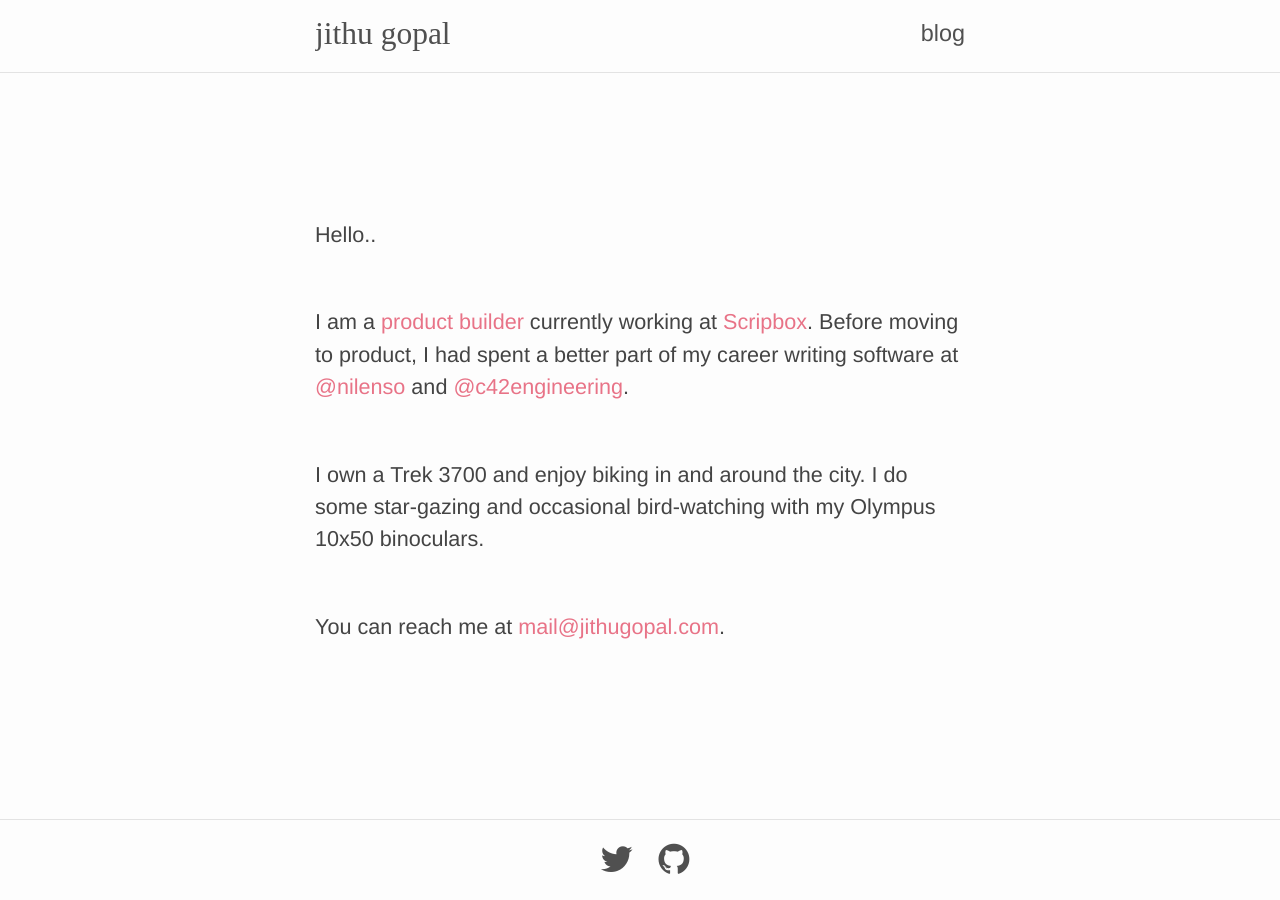
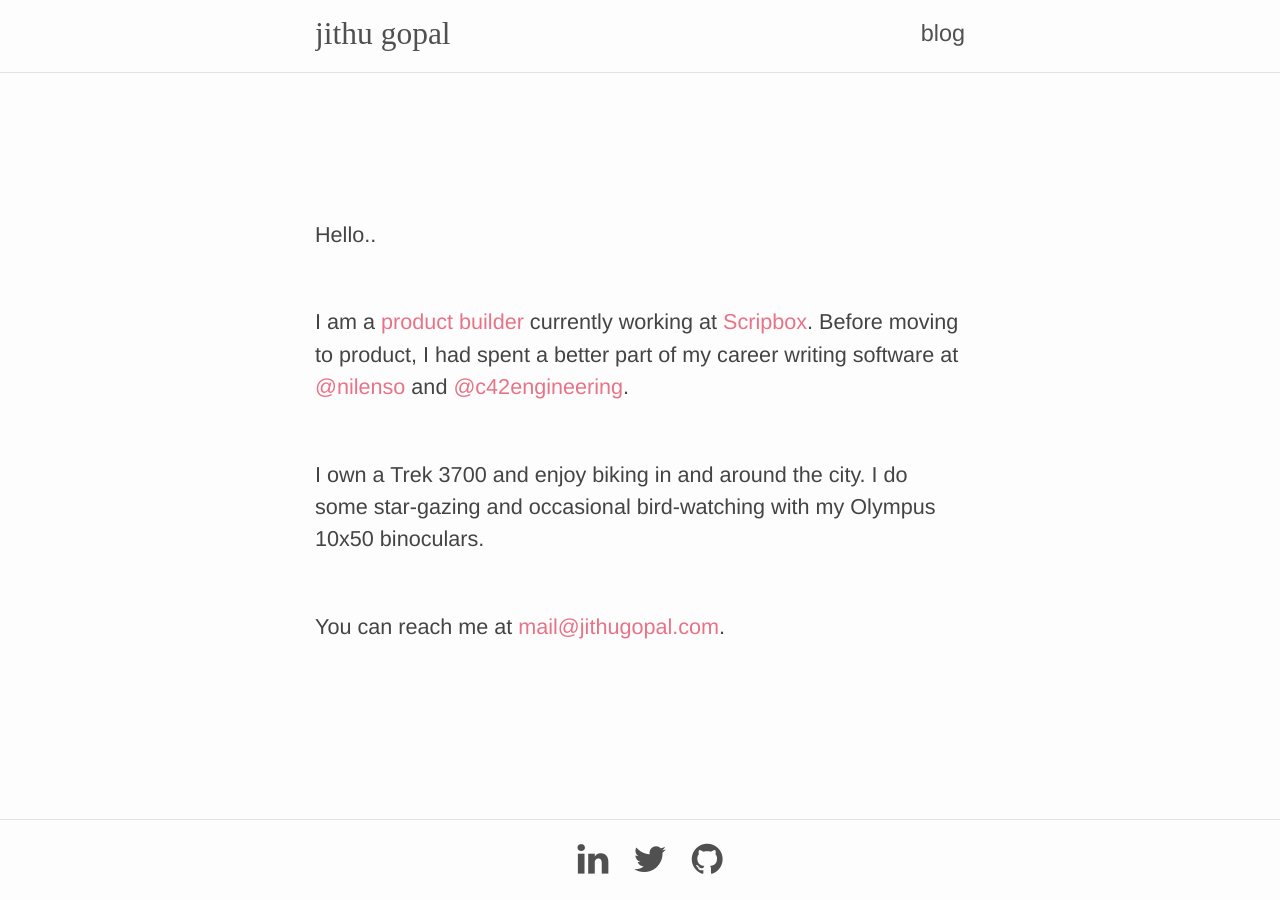
Before and after one commit to jithugopal/jithugopal.github.com, a Jekyll site: the page built from index.html, in a window 1280 px wide. Built offline with Jekyll 4.4.1, drawn with Linux system fonts in a browser that asks for light colours; nearby versions of some CDN libraries.

Commit message:
Add linkedin

```diff
--- a/_layouts/default.html
+++ b/_layouts/default.html
@@ -15,6 +15,9 @@
       <footer>
         <hr class="rule"/>
         <section class="social-media">
+          <a target="_blank" href="https://www.linkedin.com/in/jithu-gopal-842119b/">
+            <i class="fa fa-linkedin"></i>
+          </a>
           <a target="_blank" href="http://twitter.com/poxypen">
             <i class="fa fa-twitter"></i>
           </a>
--- a/_sass/_common.scss
+++ b/_sass/_common.scss
@@ -40,7 +40,7 @@
   .social-media {
     margin: 0 auto;
     padding: 20px;
-    width: 120px;
+    width: fit-content;
     a {
       margin-left: 20px;
       transition: all .3s ease;
```
